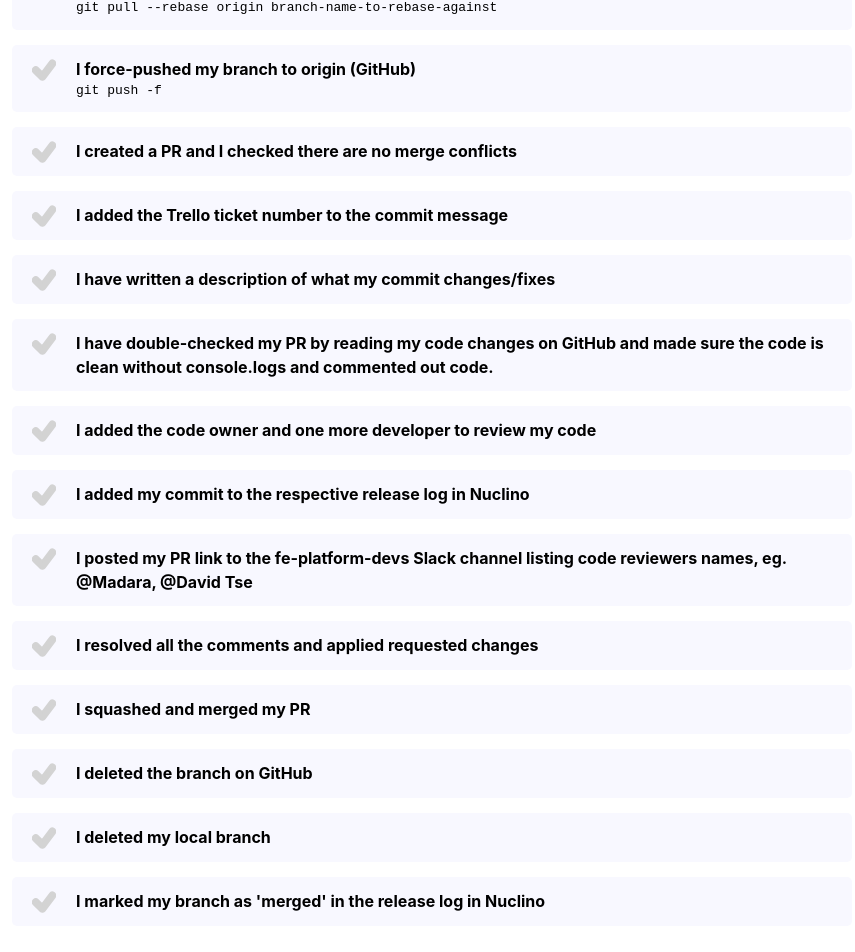
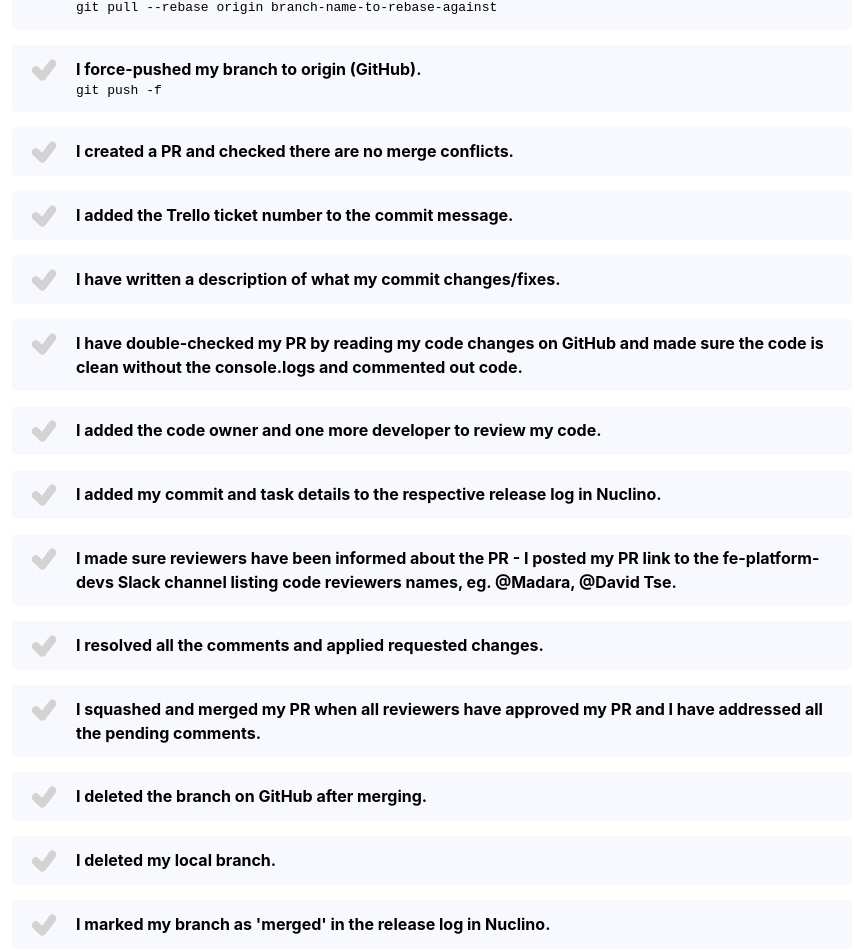
Before and after one commit to Maciej001/pr-checklist, a React (Create React App) app: page / in a window 1280 px wide. Shown: the part 378-1330 px from the top of the page, without its empty margins (248-1103 px from the left). Built offline with nearby package versions, Linux system fonts and the light colour scheme.

Commit message:
Label text amends

```diff
--- a/src/checklist.js
+++ b/src/checklist.js
@@ -1,73 +1,73 @@
 const checklist = [
   {
     id: 0,
-    label: "I made sure my branch name includes trello ticket number",
+    label: "I made sure my branch name includes a Trello ticket number.",
     code: "feature/2394-add-component-x"
   },
   {
     id: 1,
-    label: "I squashed my local commits into one, eg. squash 3 commits",
+    label: "I squashed my local commits into one, eg. squash 3 commits.",
     code: "git rebase -i HEAD~3"
   },
   {
     id: 2,
-    label: "I rebased my branch against the branch I want to merge into",
+    label: "I rebased my feature branch against the branch I want to merge into.",
     code: "git pull --rebase origin branch-name-to-rebase-against"
   },
   {
     id: 3,
-    label: "I force-pushed my branch to origin (GitHub)",
+    label: "I force-pushed my branch to origin (GitHub).",
     code: "git push -f"
   },
   {
     id: 4,
-    label: "I created a PR and I checked there are no merge conflicts"
+    label: "I created a PR and checked there are no merge conflicts."
   },
   {
     id: 5,
-    label: "I added the Trello ticket number to the commit message"
+    label: "I added the Trello ticket number to the commit message."
   },
   {
     id: 6,
-    label: "I have written a description of what my commit changes/fixes"
+    label: "I have written a description of what my commit changes/fixes."
   },
   {
     id: 7,
     label:
-      "I have double-checked my PR by reading my code changes on GitHub and made sure the code is clean without console.logs and commented out code."
+      "I have double-checked my PR by reading my code changes on GitHub and made sure the code is clean without the console.logs and commented out code."
   },
   {
     id: 8,
-    label: "I added the code owner and one more developer to review my code"
+    label: "I added the code owner and one more developer to review my code."
   },
   {
     id: 9,
-    label: "I added my commit to the respective release log in Nuclino"
+    label: "I added my commit and task details to the respective release log in Nuclino."
   },
   {
     id: 10,
     label:
-      "I posted my PR link to the fe-platform-devs Slack channel listing code reviewers names, eg. @Madara, @David Tse"
+      "I made sure reviewers have been informed about the PR - I posted my PR link to the fe-platform-devs Slack channel listing code reviewers names, eg. @Madara, @David Tse."
   },
   {
     id: 11,
-    label: "I resolved all the comments and applied requested changes"
+    label: "I resolved all the comments and applied requested changes."
   },
   {
     id: 13,
-    label: "I squashed and merged my PR"
+    label: "I squashed and merged my PR when all reviewers have approved my PR and I have addressed all the pending comments."
   },
   {
     id: 14,
-    label: "I deleted the branch on GitHub"
+    label: "I deleted the branch on GitHub after merging."
   },
   {
     id: 15,
-    label: "I deleted my local branch"
+    label: "I deleted my local branch."
   },
   {
     id: 16,
-    label: "I marked my branch as 'merged' in the release log in Nuclino"
+    label: "I marked my branch as 'merged' in the release log in Nuclino."
   }
 ];
 
```
